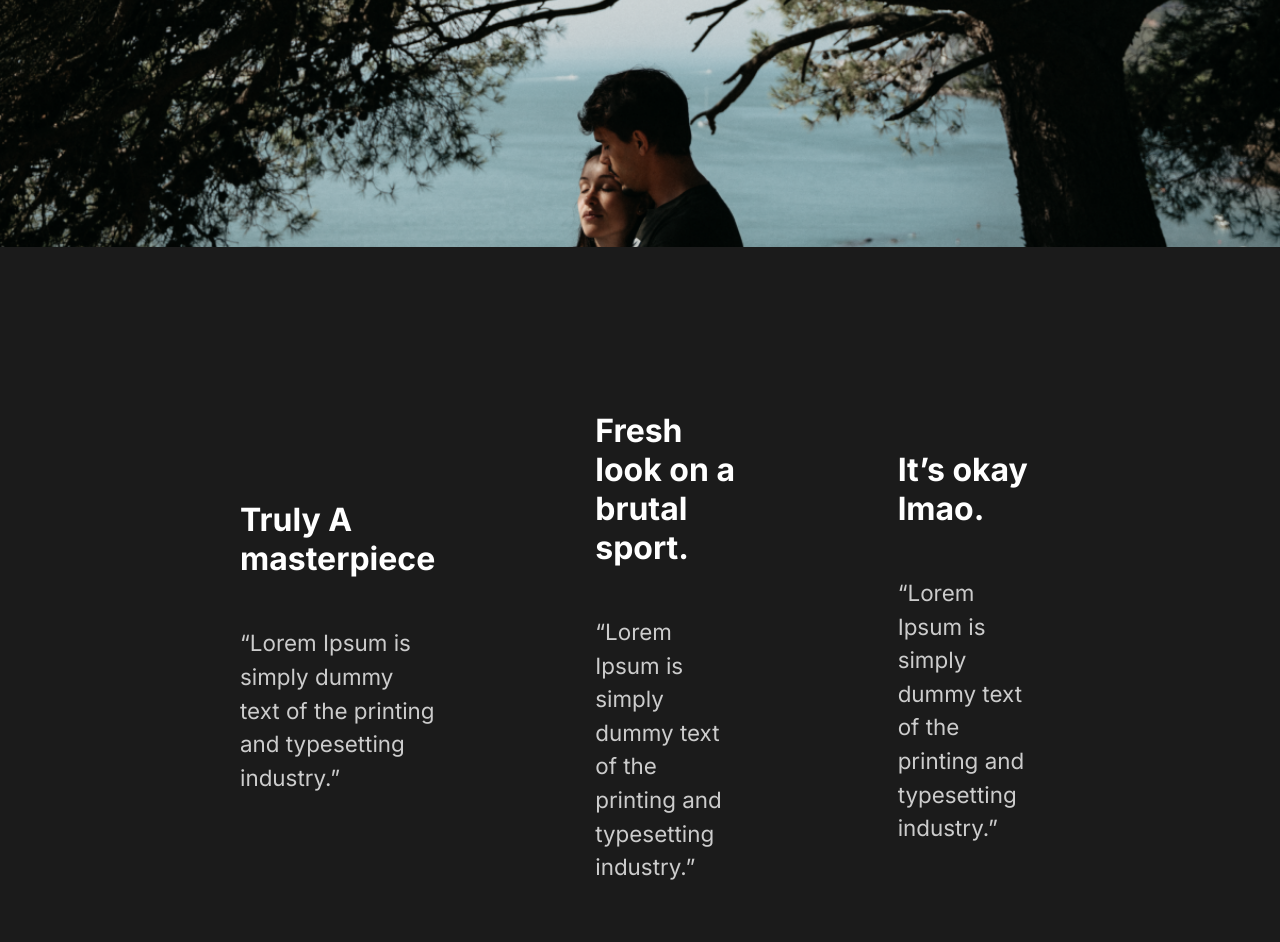
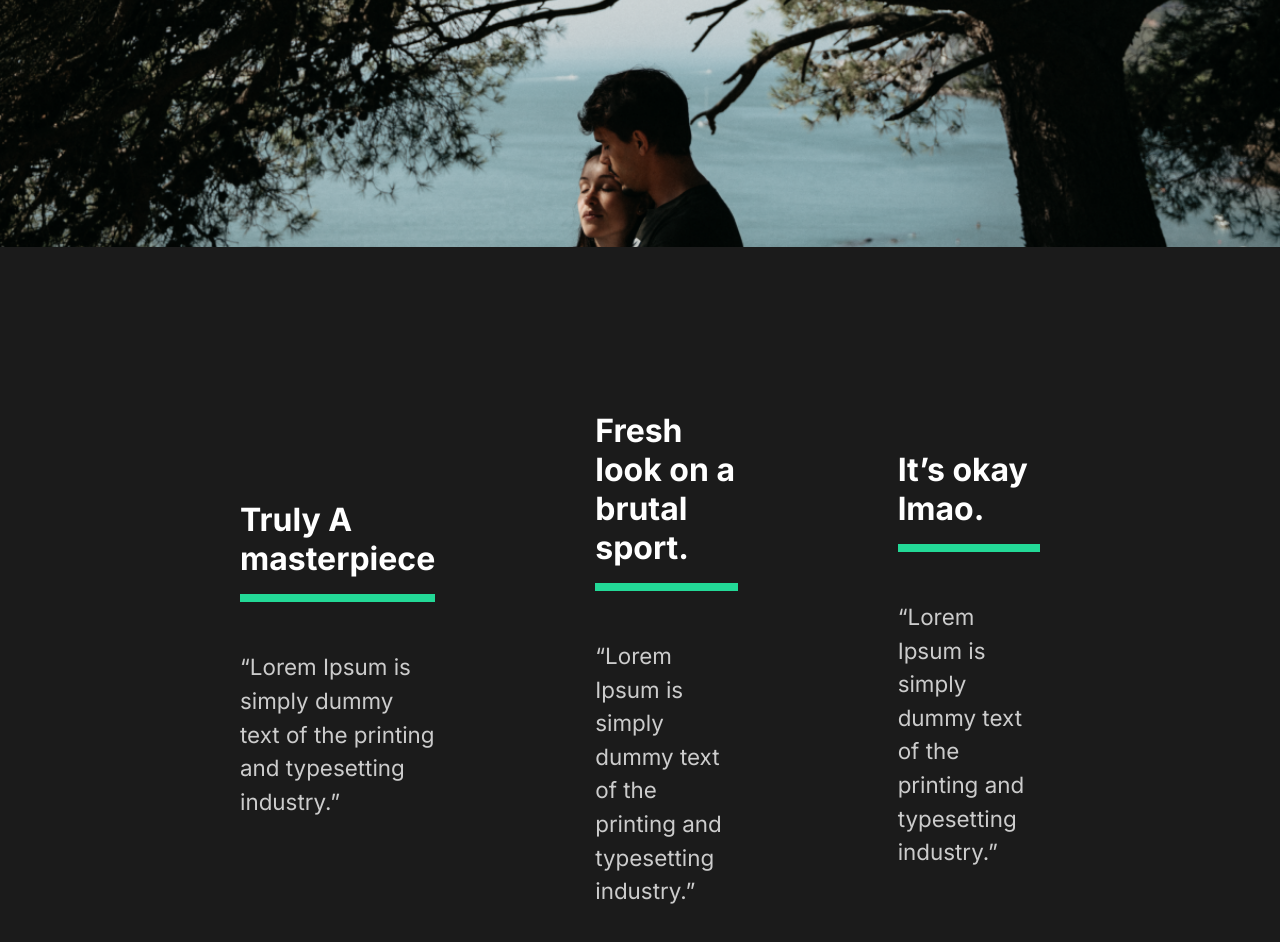
Before and after one commit to sujoyduttajad/Capture-Portfolio, a React (Create React App) app: page /work/good-times in a window 1280 px wide. Shown: the part 553-1495 px from the top of the page. Built offline with nearby package versions, Linux system fonts and the light colour scheme.

Commit message:
Update MovieDetail.js

```diff
--- a/src/pages/MovieDetail.js
+++ b/src/pages/MovieDetail.js
@@ -36,7 +36,16 @@ const AwardStyle = styled.div`
   h3 {
     font-size: 2rem;
   }
-`
+  .line{
+    width: 100%;
+    background: #23d997;
+    height: 0.5rem;
+    margin: 1rem 0;
+  }
+  p {
+    padding: 2rem 0;
+  }
+`;
 
 // Award Component
 const Award = ({ title, description }) => {
```
